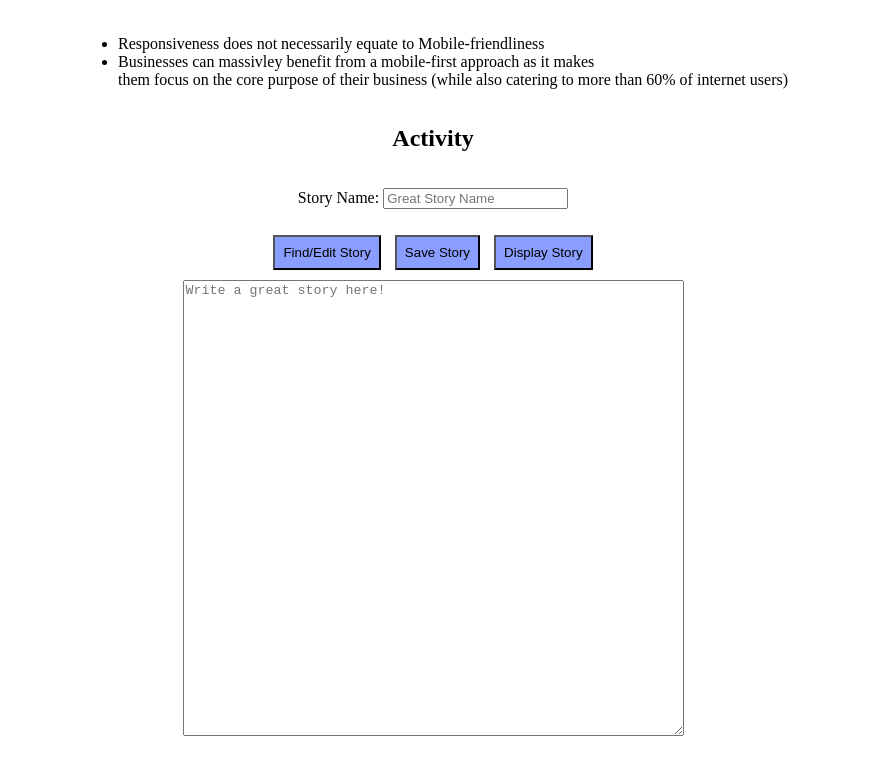
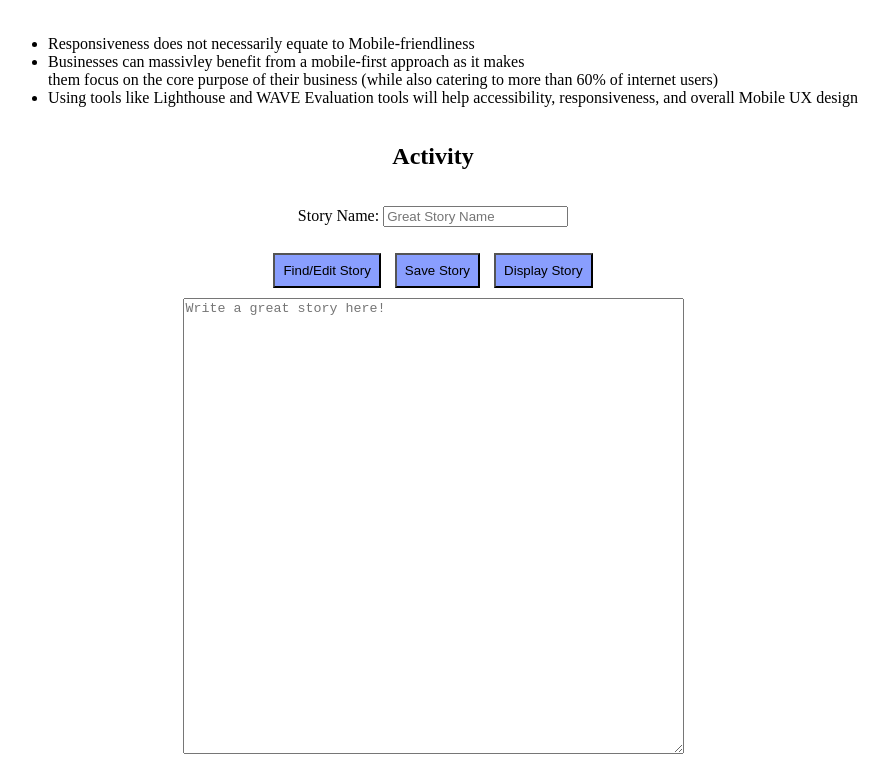
Before and after one commit to smithbh1/WDD-330, a plain HTML site: page Week01/index.html in a window 1280 px wide. Shown: the part 69-831 px from the top of the page, without its empty margins (207-1096 px from the left). Drawn offline with Linux system fonts and the light colour scheme.

Commit message:
added note

```diff
--- a/Week01/index.html
+++ b/Week01/index.html
@@ -18,7 +18,8 @@
             <li>Businesses can massivley benefit from a mobile-first approach as it makes <br />them focus on the core
                 purpose
                 of their business (while also catering to more than 60% of internet users)</li>
-        </ul>
+            <li>Using tools like Lighthouse and WAVE Evaluation tools will help accessibility, responsiveness, and overall Mobile UX design</li>
+            </ul>
     </main>
 
     <div class="story-time">
```
